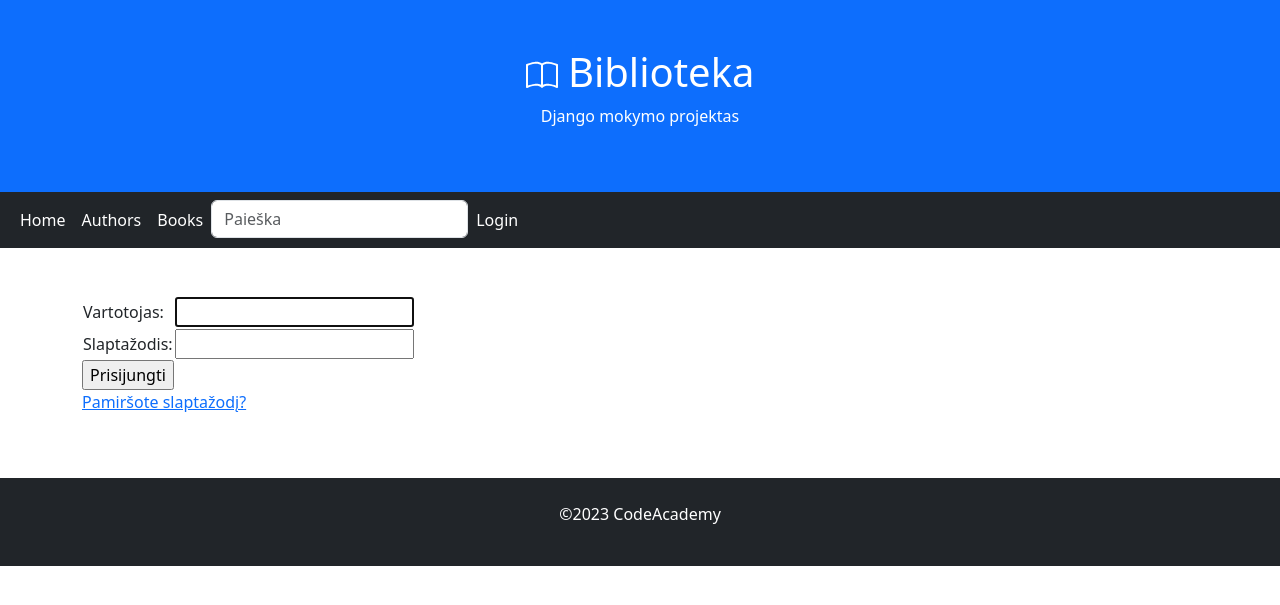
After one commit to DonatasNoreika/django_biblioteka_2023_08, a Django app: page /accounts/login/ in a window 1280 px wide. The commit adds this page. Shown: the top 605 px of the page. Run offline with Django 4.2, Linux system fonts and the light colour scheme.

Commit message:
7 Pridėta login/logout logika

```diff
--- a/mysite/library/templates/author.html
+++ b/mysite/library/templates/author.html
@@ -1,6 +1,6 @@
 {% extends "base.html" %}
 
-{% block "title" %}Biblioteka: Autorius</title>{% endblock %}
+{% block "title" %}Biblioteka: Autorius{% endblock %}
 
 {% block "content" %}
 <div class="container">
--- a/mysite/library/templates/base.html
+++ b/mysite/library/templates/base.html
@@ -27,6 +27,8 @@
     <p>Django mokymo projektas</p>
 </div>
 
+
+
 <nav class="navbar navbar-expand-sm bg-dark navbar-dark">
     <div class="container-fluid">
         <ul class="navbar-nav">
@@ -44,6 +46,26 @@
                     <input name="query" class="form-control" type="text" placeholder="Paieška">
                 </form>
             </li>
+            {% if user.is_authenticated %}
+            <li class="nav-item text-light">
+                <a class="nav-link active">
+                    <svg class="bi bi-person" width="1.5em" height="1.5em" viewBox="0 0 16 16" fill="white"
+                         xmlns="http://www.w3.org/2000/svg">
+                        <path fill-rule="evenodd"
+                              d="M13 14s1 0 1-1-1-4-6-4-6 3-6 4 1 1 1 1h10zm-9.995-.944v-.002.002zM3.022 13h9.956a.274.274 0 00.014-.002l.008-.002c-.001-.246-.154-.986-.832-1.664C11.516 10.68 10.289 10 8 10c-2.29 0-3.516.68-4.168 1.332-.678.678-.83 1.418-.832 1.664a1.05 1.05 0 00.022.004zm9.974.056v-.002.002zM8 7a2 2 0 100-4 2 2 0 000 4zm3-2a3 3 0 11-6 0 3 3 0 016 0z"
+                              clip-rule="evenodd"/>
+                    </svg>
+                    {{ user.get_username }}
+                </a>
+            </li>
+            <li class="nav-item">
+                <a class="nav-link active" href="{% url 'logout' %}">Logout</a>
+            </li>
+            {% else %}
+            <li class="nav-item">
+                <a class="nav-link active" href="{% url 'login' %}">Login</a>
+            </li>
+            {% endif %}
         </ul>
     </div>
 </nav>
--- /dev/null
+++ b/mysite/library/templates/registration/login.html
@@ -0,0 +1,28 @@
+{% extends "base.html" %}
+
+{% block "title" %}Biblioteka: Prisijungimas{% endblock %}
+
+{% block "content" %}
+  {% if form.errors %}
+    <p>Prisijungimo klaida, bandykite dar kartą!</p>
+  {% endif %}
+
+  <form method="post" action="{% url 'login' %}">
+    {% csrf_token %}
+    <table>
+      <tr>
+        <td>Vartotojas: </td>
+        <td>{{ form.username }}</td>
+      </tr>
+      <tr>
+        <td>Slaptažodis: </td>
+        <td>{{ form.password }}</td>
+      </tr>
+    </table>
+    <input type="submit" value="Prisijungti" />
+    <input type="hidden" name="next" value="{{ next }}" />
+  </form>
+
+  <p><a href="{% url 'password_reset' %}">Pamiršote slaptažodį?</a></p>
+
+{% endblock %}
--- a/mysite/mysite/urls.py
+++ b/mysite/mysite/urls.py
@@ -23,6 +23,7 @@ from django.views.generic import RedirectView
 urlpatterns = [
     path('admin/', admin.site.urls),
     path('library/', include('library.urls')),
+    path('accounts/', include('django.contrib.auth.urls')),
     path('', RedirectView.as_view(url='library/', permanent=True)),
 ] + (static(settings.STATIC_URL, document_root=settings.STATIC_ROOT) +
     static(settings.MEDIA_URL, document_root=settings.MEDIA_ROOT))
```
Also changed, not shown: mysite/mysite/settings.py (+12 -0 lines).
